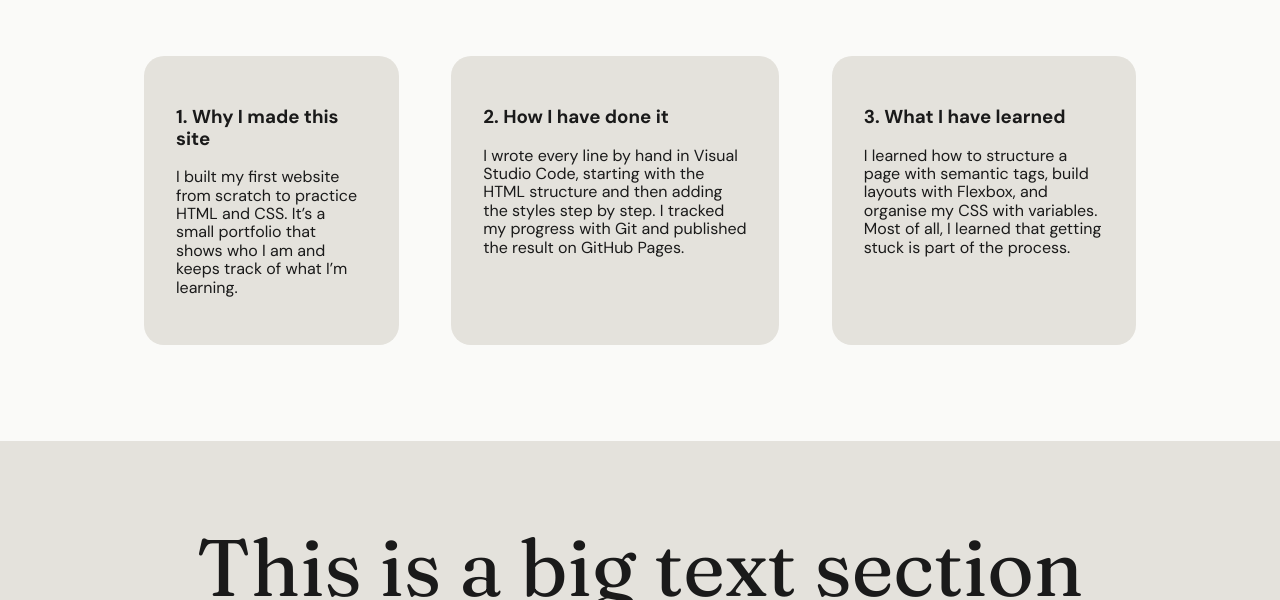
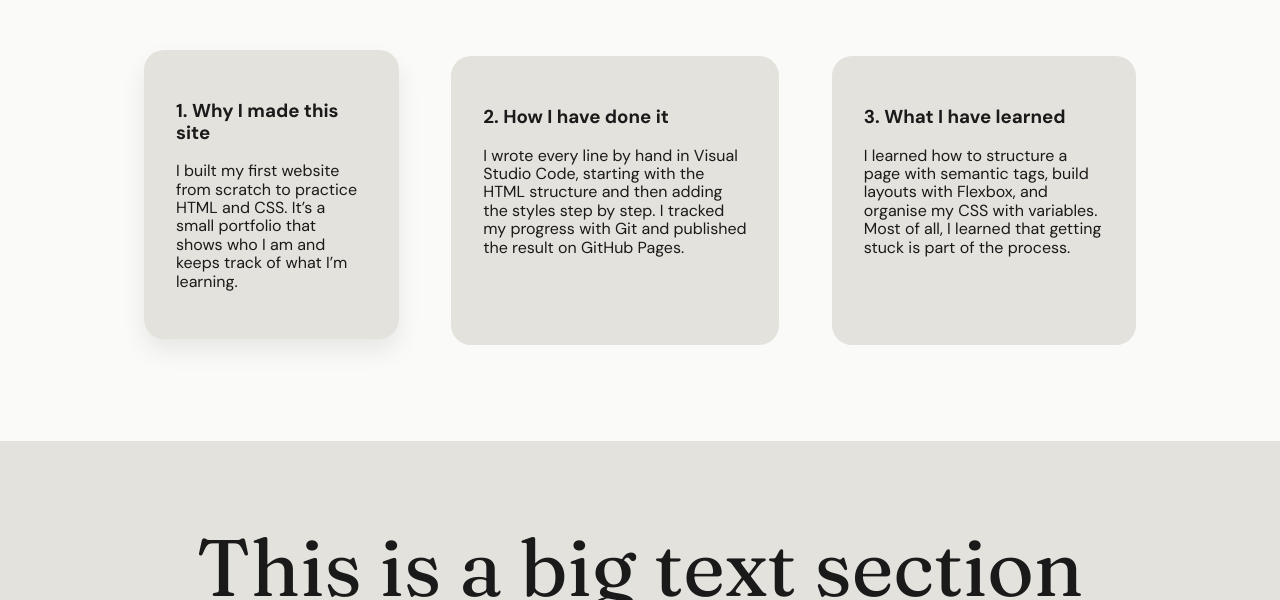
Before and after one commit to Apoteoz/Projet-3, a plain HTML site: page src/index.html in a window 1280 px wide. In both pictures the pointer is over the element 271 px from the left and 916 px from the top of the page. Shown: the part 716-1316 px from the top of the page. Drawn offline with Linux system fonts and the light colour scheme.

Commit message:
Add card animation

```diff
--- a/src/css/styles.css
+++ b/src/css/styles.css
@@ -205,6 +205,15 @@ button:hover{
   transform : translateY(-2px);
 }
 
+.short-stories > div {
+  transition : transform 0.3s ease, box-shadow 0.3s ease;
+}
+
+.short-stories > div:hover{
+  transform: translateY(-6px);
+  box-shadow: 0 12px 24px rgba(0,0,0,0.08);
+}
+
 img{
   transition : transform 0.3s;
 }
```
